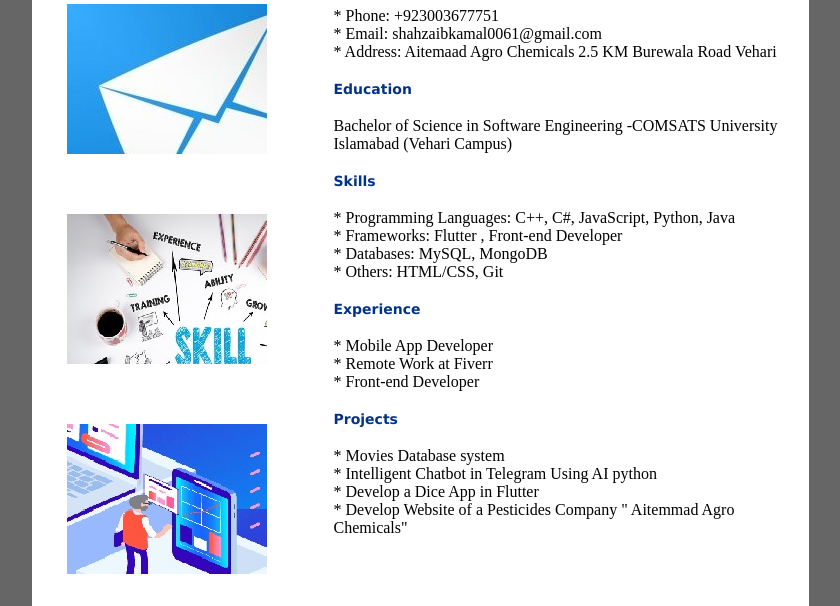
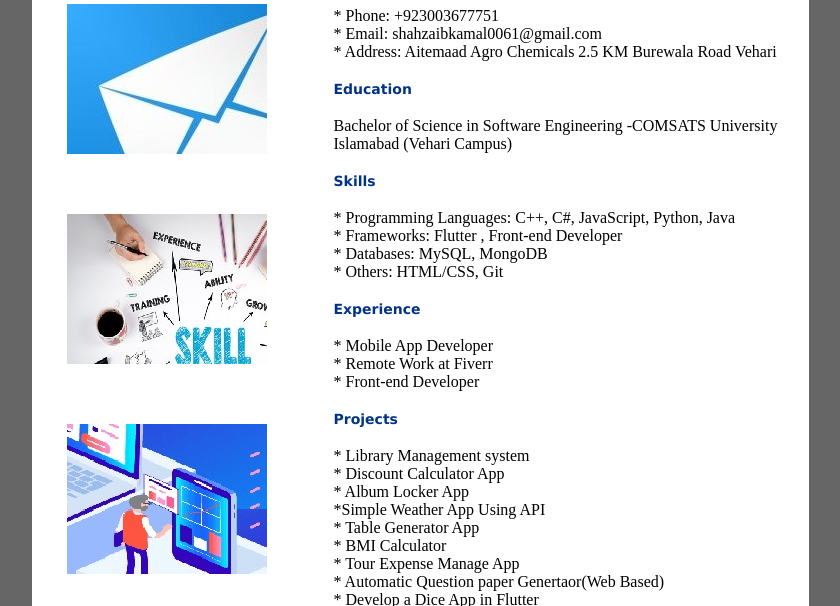
Before and after one commit to shahzaibkamal/cv-shahzaib, a plain HTML site: page index.htm in a window 1280 px wide. Shown: the part 321-927 px from the top of the page, without its empty margins (220-1060 px from the left). Drawn offline with Linux system fonts and the light colour scheme.

Commit message:
Update index.htmls

```diff
--- a/index.htm
+++ b/index.htm
@@ -56,10 +56,16 @@
 			</p><h1>Projects</h1>
 			<p>
 				<ul>
-					<li>* Movies Database system</li>
-					<li>* Intelligent Chatbot in Telegram Using AI python</li>
+					<li>* Library Management system</li>
+					<li>* Discount Calculator App</li>
+					<li>* Album Locker App</li>
+					<li>*Simple Weather App Using API </li>
+					<li>* Table Generator App</li>
+					<li>* BMI Calculator</li>
+					<li>* Tour Expense Manage App</li>
+					<li>* Automatic Question paper Genertaor(Web Based)</li>
 					<li>* Develop a Dice App in Flutter</li>
-					<li>* Develop  Website of a Pesticides Company " Aitemmad Agro   Chemicals" </li>
+					<li>* Develop App and Website of a Pesticides Company " Aitemmad Agro Chemicals" </li>
 				</ul>
 			</p>
 		</div>
```
